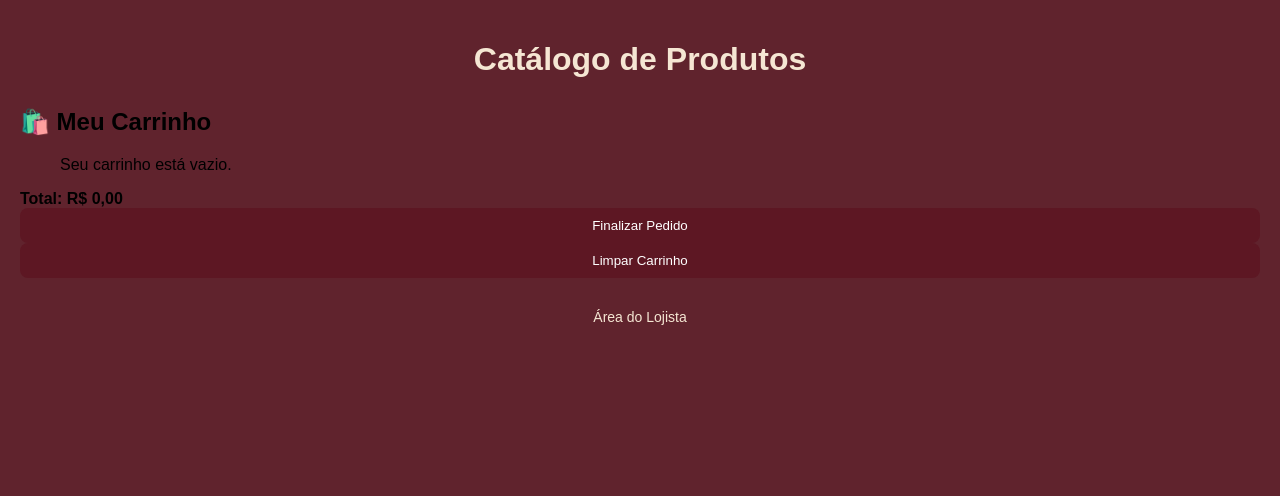
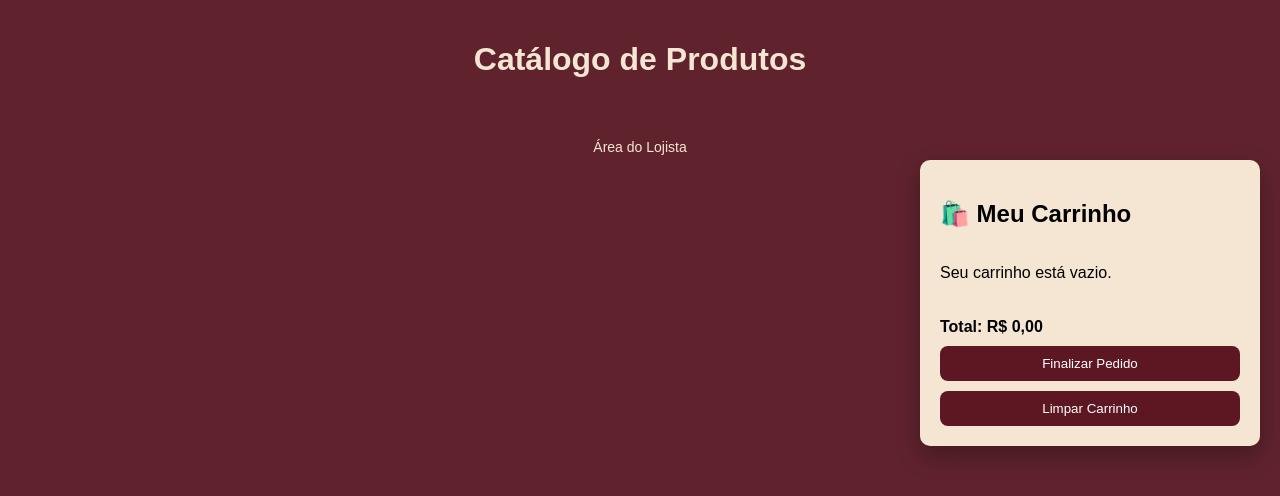
Before and after one commit to emanueloss66/catalogo, a website: page index.html in a window 1280 px wide. Drawn offline with nearby package versions, Linux system fonts and the light colour scheme; no server answers.

Commit message:
styles.css

```diff
--- a/styles.css
+++ b/styles.css
@@ -162,3 +162,135 @@ footer {
 .login-container button {
   margin-top: 10px;
 }
+
+/* Carrinho de Compras */
+.carrinho-container {
+  position: fixed;
+  top: 20%;
+  right: 20px;
+  background-color: #f5e6d3;
+  padding: 20px;
+  box-shadow: 0 10px 25px rgba(0, 0, 0, 0.3);
+  border-radius: 10px;
+  width: 300px;
+  z-index: 1000;
+}
+
+.carrinho-total {
+  margin-top: 20px;
+  font-weight: bold;
+}
+
+.carrinho-container button {
+  margin-top: 10px;
+  width: 100%;
+}
+
+.carrinho-container ul {
+  max-height: 200px;
+  overflow-y: auto;
+  padding: 0;
+  list-style-type: none;
+}
+
+.carrinho-container li {
+  margin: 5px 0;
+  font-size: 14px;
+}
+
+.carrinho-container li button {
+  background-color: #e74c3c;
+  color: white;
+  border: none;
+  padding: 5px;
+  border-radius: 4px;
+  cursor: pointer;
+}
+
+.carrinho-container li button:hover {
+  background-color: #c0392b;
+}
+
+/* Botões de Carrinho */
+.btn-finalizar,
+.btn-limpar {
+  background-color: #5d1723;
+  color: white;
+  border: none;
+  padding: 10px;
+  border-radius: 8px;
+  cursor: pointer;
+  width: 100%;
+}
+
+.btn-finalizar:hover,
+.btn-limpar:hover {
+  background-color: #7a1d2d;
+}
+
+/* Carrinho Flutuante */
+.carrinho-container {
+  position: fixed;
+  top: 20%;
+  right: 20px;
+  background-color: #f5e6d3;
+  padding: 20px;
+  box-shadow: 0 10px 25px rgba(0, 0, 0, 0.3);
+  border-radius: 10px;
+  width: 300px;
+  z-index: 1000;
+  cursor: move; /* Indica que o carrinho pode ser movido */
+}
+
+/* Controles de botão */
+.carrinho-total {
+  margin-top: 20px;
+  font-weight: bold;
+}
+
+.carrinho-container button {
+  margin-top: 10px;
+  width: 100%;
+}
+
+.carrinho-container ul {
+  max-height: 200px;
+  overflow-y: auto;
+  padding: 0;
+  list-style-type: none;
+}
+
+.carrinho-container li {
+  margin: 5px 0;
+  font-size: 14px;
+}
+
+.carrinho-container li button {
+  background-color: #e74c3c;
+  color: white;
+  border: none;
+  padding: 5px;
+  border-radius: 4px;
+  cursor: pointer;
+}
+
+.carrinho-container li button:hover {
+  background-color: #c0392b;
+}
+
+/* Botões de Carrinho */
+.btn-finalizar,
+.btn-limpar {
+  background-color: #5d1723;
+  color: white;
+  border: none;
+  padding: 10px;
+  border-radius: 8px;
+  cursor: pointer;
+  width: 100%;
+}
+
+.btn-finalizar:hover,
+.btn-limpar:hover {
+  background-color: #7a1d2d;
+}
```
